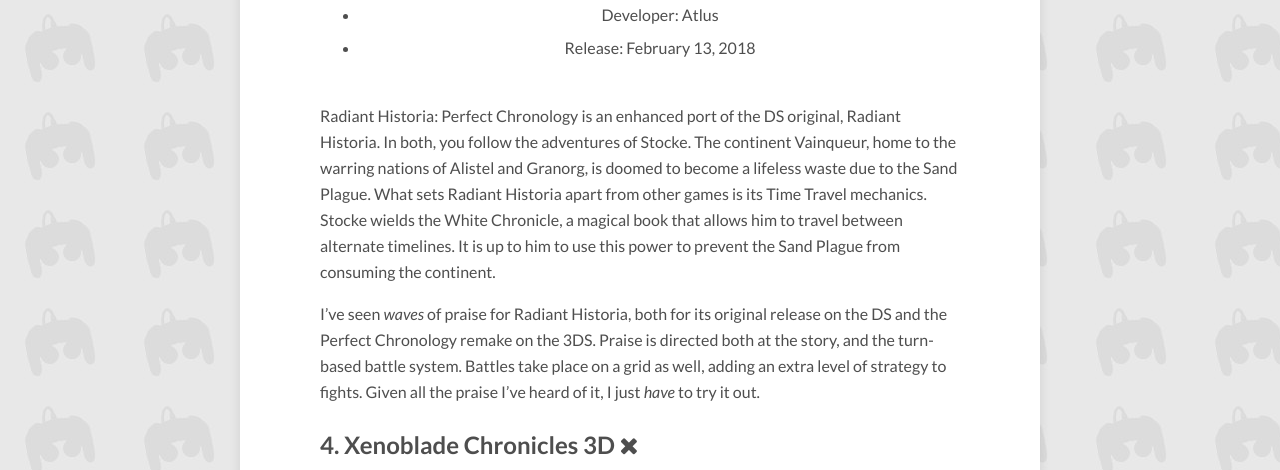
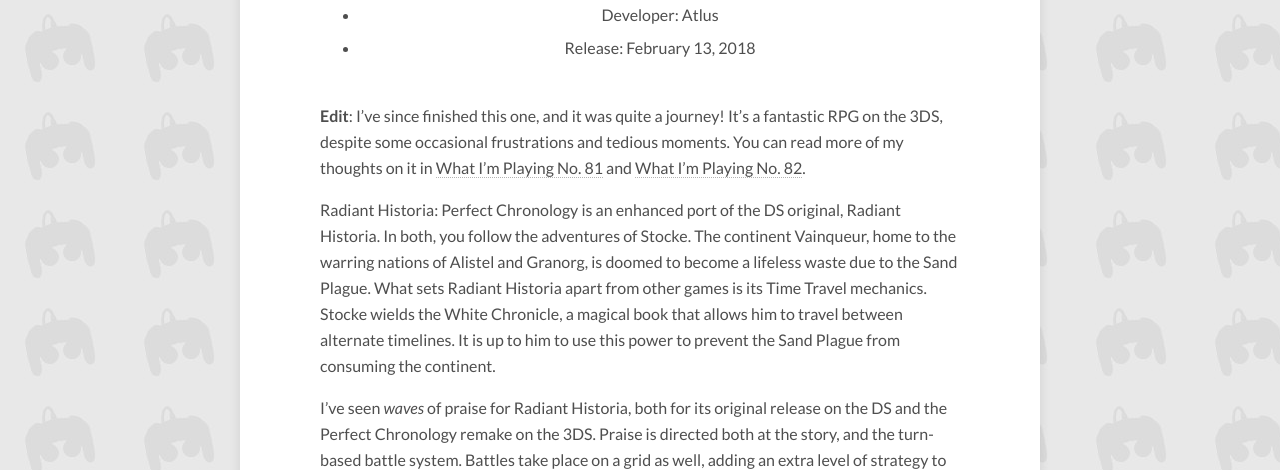
Before and after one commit to BravingTheBacklog/bravingthebacklog.github.io, a Jekyll site: the page built from _posts/2019-04-17-top-10-3ds-games-in-my-backlog.md, in a window 1280 px wide and 900 px high, scrolled down 5239 px, cut to the strip 154-624 px from the top of the window. Built offline with Jekyll 4.4.1, drawn with Linux system fonts in a browser that asks for light colours; nearby versions of some CDN libraries; comment, search, counter and statistics services are not loaded; some of the changed text lies outside the part shown.

Commit message:
Check off Radiant Historia on 3DS backlog list

```diff
--- a/_posts/2019-04-17-top-10-3ds-games-in-my-backlog.md
+++ b/_posts/2019-04-17-top-10-3ds-games-in-my-backlog.md
@@ -141,7 +141,9 @@
 Adventure on the Game Boy Color. There's a good chance VIII will be my entry
 point in the main series!
 
-## 5. {% include game.html game="Radiant Historia Perfect Chronology" %}
+## 5. {% include game.html game="Radiant Historia Perfect Chronology" checkmark="" %}
+
+**Edit**: I've since finished this one, and it was quite a journey! It's a fantastic RPG on the 3DS, despite some occasional frustrations and tedious moments. You can read more of my thoughts on it in [What I'm Playing No. 81]({% post_url 2020-07-20-what-im-playing-no-81 %}#RadiantHistoria:PerfectChronology) and [What I'm Playing No. 82]({% post_url 2020-07-27-what-im-playing-no-82 %}#RadiantHistoria:PerfectChronology).
 
 Radiant Historia: Perfect Chronology is an enhanced port of the DS original,
 Radiant Historia. In both, you follow the adventures of Stocke. The continent
```
Also changed, not shown: other parts of _posts/2019-04-17-top-10-3ds-games-in-my-backlog.md (+1 -1 lines).
